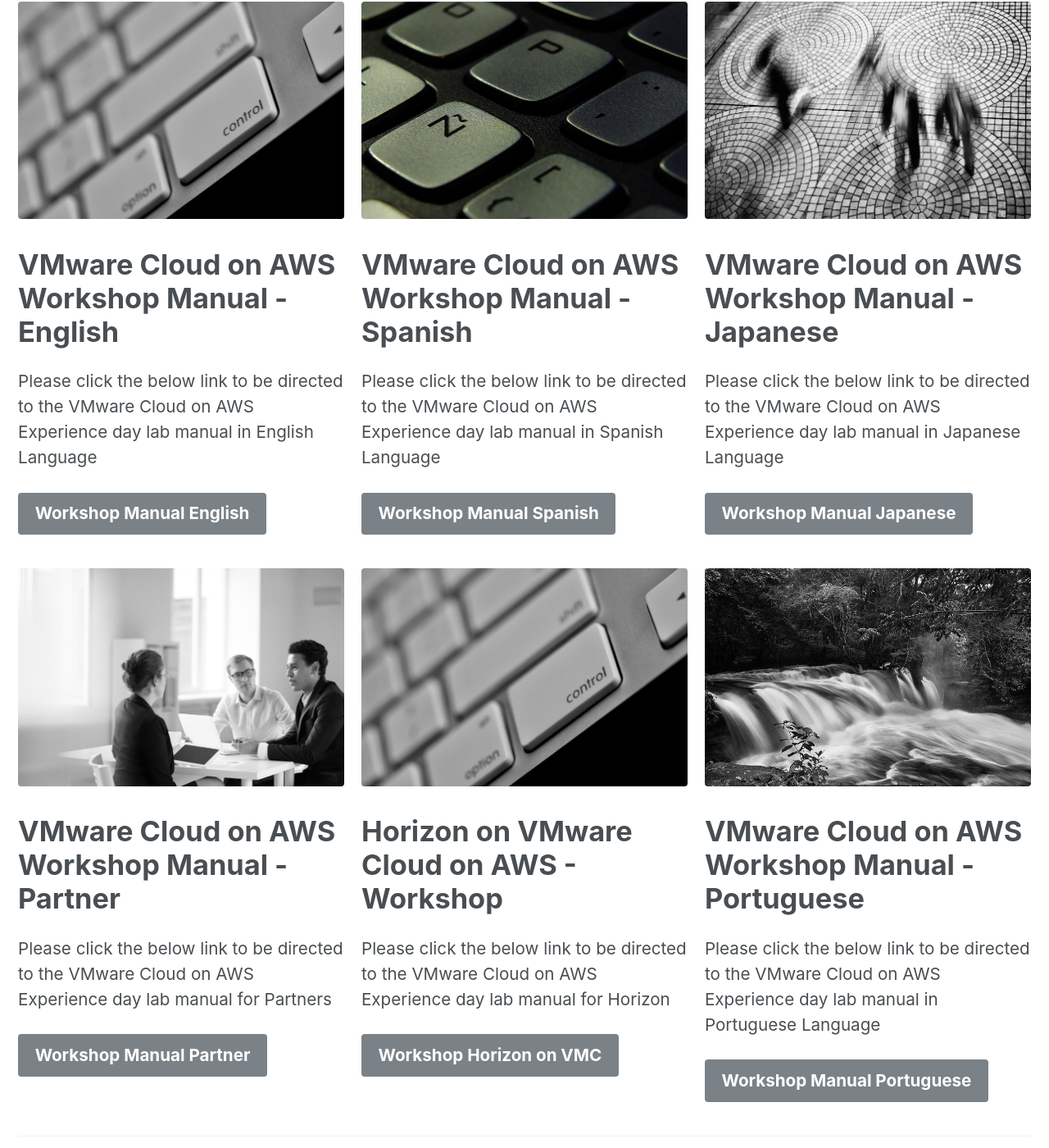
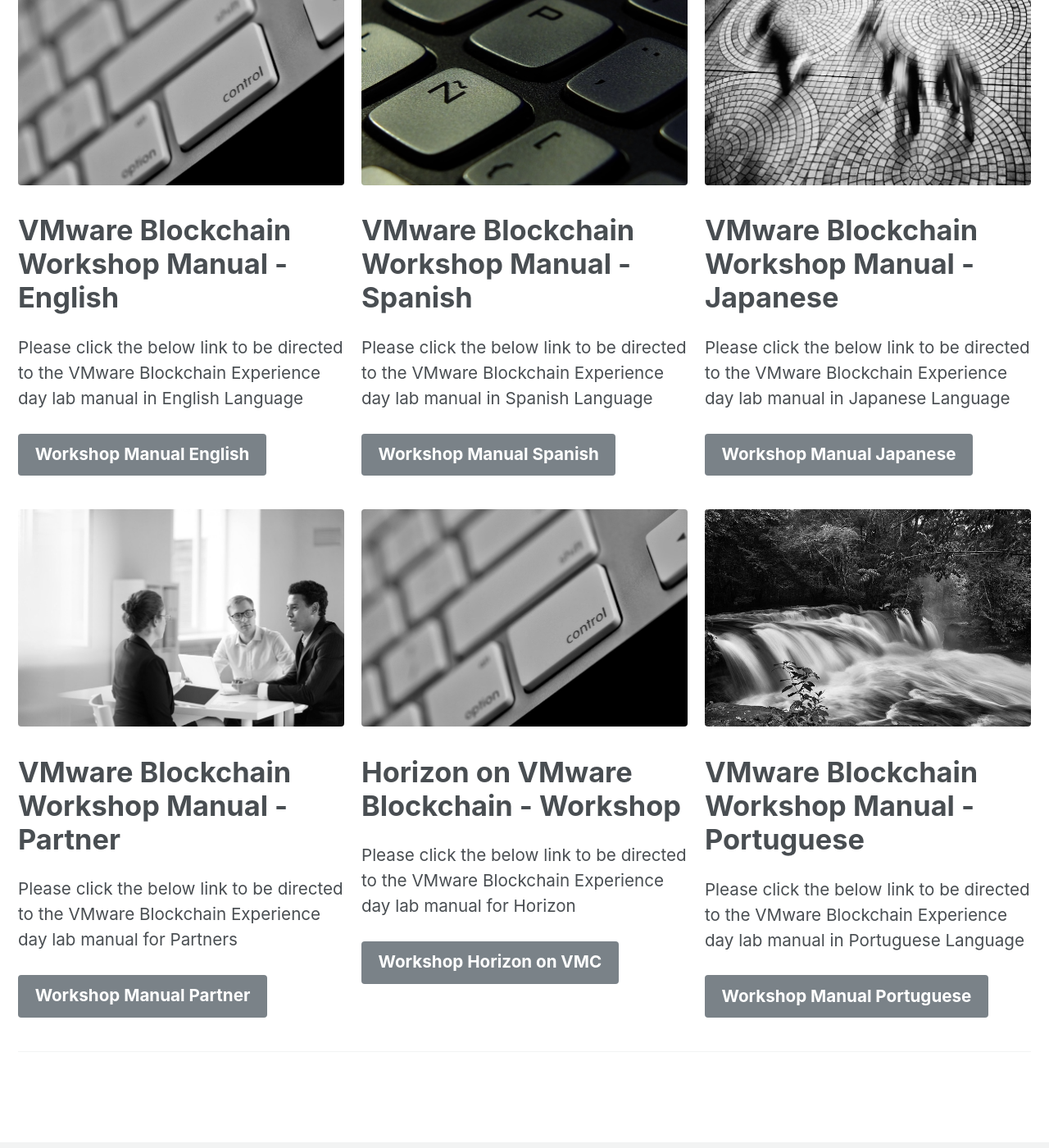
Before and after one commit to vmwblockchain/vmwblockchain.github.io, a Jekyll site: the page built from index.html, in a window 1280 px wide and 1400 px high, scrolled down 556 px. Shown: the whole window at 82% size. Built offline with Jekyll 4.4.1, drawn with Linux system fonts in a browser that asks for light colours; nearby versions of some CDN libraries; the list of posts is cut into pages by our own code; some of the changed text lies outside the part shown.

Commit message:
Update index.html

```diff
--- a/index.html
+++ b/index.html
@@ -1,52 +1,52 @@
 ---
-title: "VMware Cloud on AWS"
+title: "VMware Blockchain"
 layout: splash
 date: 2016-03-23T11:48:41-04:00
 header:
   overlay_color: "#000"
   overlay_filter: "0.5"
-  overlay_image: /assets/images/splash_01.jpg
-excerpt: "Welcome to this VMware Cloud on AWS Customer experience day resources page, here you will find all the documentation you need to complete the VMware Cloud on AWS customer experience day training."
+  overlay_image: /assets/images/VMware_Concord.jpg
+excerpt: "Welcome to this VMware Blockchain Hackathon resources page, here you will find all the documentation you need to complete the VMware Blockchain Hackathon training."
 feature_row:
   - image_path: /assets/images/workshop_01.jpg
     alt: "Workshop Content"
-    title: "VMware Cloud on AWS Workshop Manual - English"
-    excerpt: 'Please click the below link to be directed to the VMware Cloud on AWS Experience day lab manual in English Language'
+    title: "VMware Blockchain Workshop Manual - English"
+    excerpt: 'Please click the below link to be directed to the VMware Blockchain Experience day lab manual in English Language'
     url: "https://vmc-field-team.github.io/workshop-manual/"
     btn_label: "Workshop Manual English"
     btn_class: "btn--primary"
   - image_path: /assets/images/ñ5.jpg
     alt: "Workshop Manual - Spanish"
-    title: "VMware Cloud on AWS Workshop Manual - Spanish"
-    excerpt: 'Please click the below link to be directed to the VMware Cloud on AWS Experience day lab manual in Spanish Language'
+    title: "VMware Blockchain Workshop Manual - Spanish"
+    excerpt: 'Please click the below link to be directed to the VMware Blockchain Experience day lab manual in Spanish Language'
     url: "https://vmc-field-team.github.io/workshop-manual-es/"
     btn_label: "Workshop Manual Spanish"
     btn_class: "btn--primary"
   - image_path: /assets/images/workshop_jp_02.jpg
     alt: "Workshop Content - Japanese Manual"
-    title: "VMware Cloud on AWS Workshop Manual - Japanese"
-    excerpt: 'Please click the below link to be directed to the VMware Cloud on AWS Experience day lab manual in Japanese Language'
+    title: "VMware Blockchain Workshop Manual - Japanese"
+    excerpt: 'Please click the below link to be directed to the VMware Blockchain Experience day lab manual in Japanese Language'
     url: "https://vmc-field-team.github.io/workshop-manual-jp/"
     btn_label: "Workshop Manual Japanese"
     btn_class: "btn--primary"
   - image_path: /assets/images/workshop_partner_03.jpg
     alt: "Workshop Content - Partner "
-    title: "VMware Cloud on AWS Workshop Manual - Partner"
-    excerpt: 'Please click the below link to be directed to the VMware Cloud on AWS Experience day lab manual for Partners'
+    title: "VMware Blockchain Workshop Manual - Partner"
+    excerpt: 'Please click the below link to be directed to the VMware Blockchain Experience day lab manual for Partners'
     url: "https://vmc-field-team.github.io/workshop-manual-partner/"
     btn_label: "Workshop Manual Partner"
     btn_class: "btn--primary"
   - image_path: /assets/images/workshop_01.jpg
     alt: "Workshop Content - Horizon on VMC "
-    title: "Horizon on VMware Cloud on AWS - Workshop"
-    excerpt: 'Please click the below link to be directed to the VMware Cloud on AWS Experience day lab manual for Horizon'
+    title: "Horizon on VMware Blockchain - Workshop"
+    excerpt: 'Please click the below link to be directed to the VMware Blockchain Experience day lab manual for Horizon'
     url: "https://vmc-field-team.github.io/workshop-manual-horizon/"
     btn_label: "Workshop Horizon on VMC"
     btn_class: "btn--primary"
   - image_path: /assets/images/pt_image.jpg
     alt: "Workshop Manual - Portuguese"
-    title: "VMware Cloud on AWS Workshop Manual - Portuguese"
-    excerpt: 'Please click the below link to be directed to the VMware Cloud on AWS Experience day lab manual in Portuguese Language'
+    title: "VMware Blockchain Workshop Manual - Portuguese"
+    excerpt: 'Please click the below link to be directed to the VMware Blockchain Experience day lab manual in Portuguese Language'
     url: "https://vmc-field-team.github.io/workshop-manual-pt/"
     btn_label: "Workshop Manual Portuguese"
     btn_class: "btn--primary"
```
